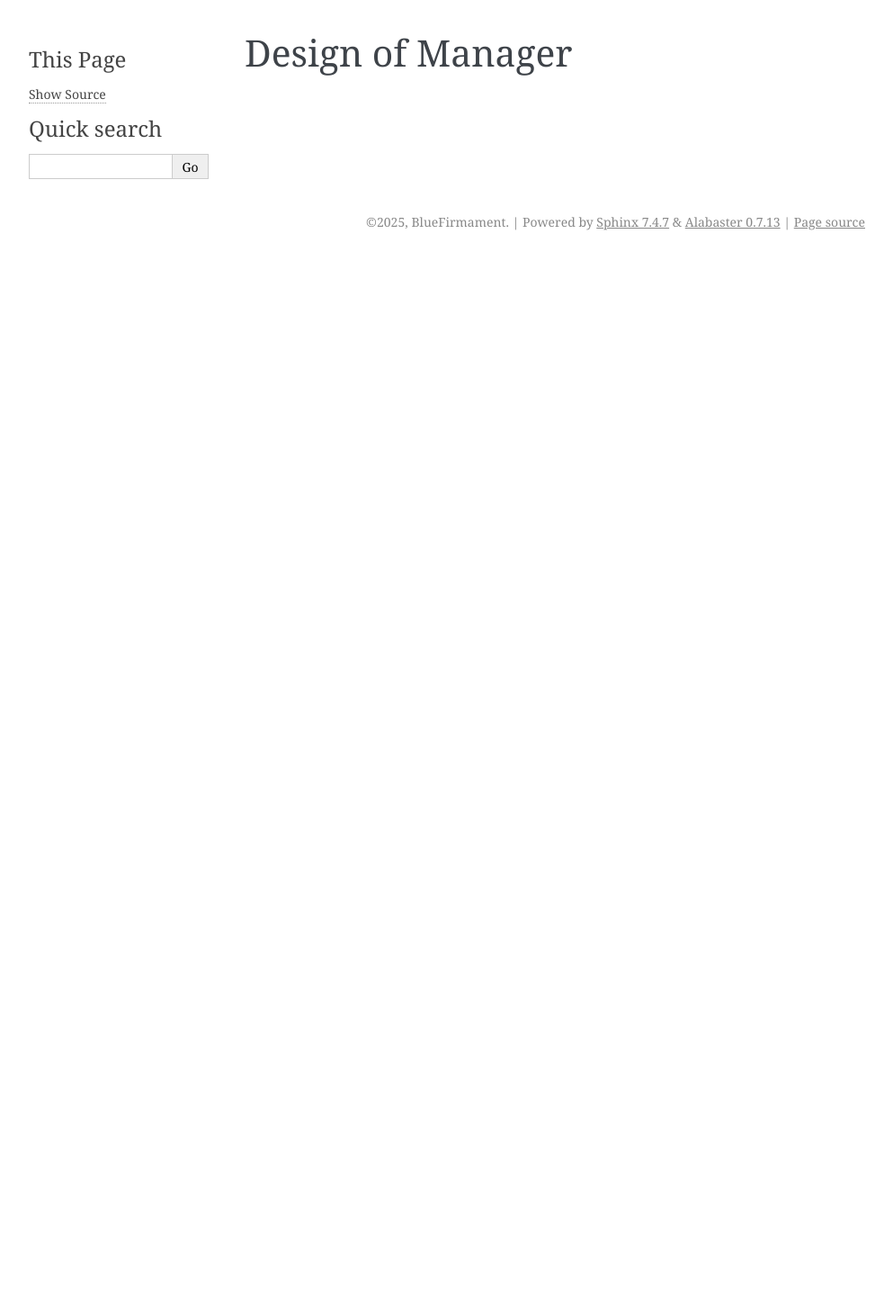
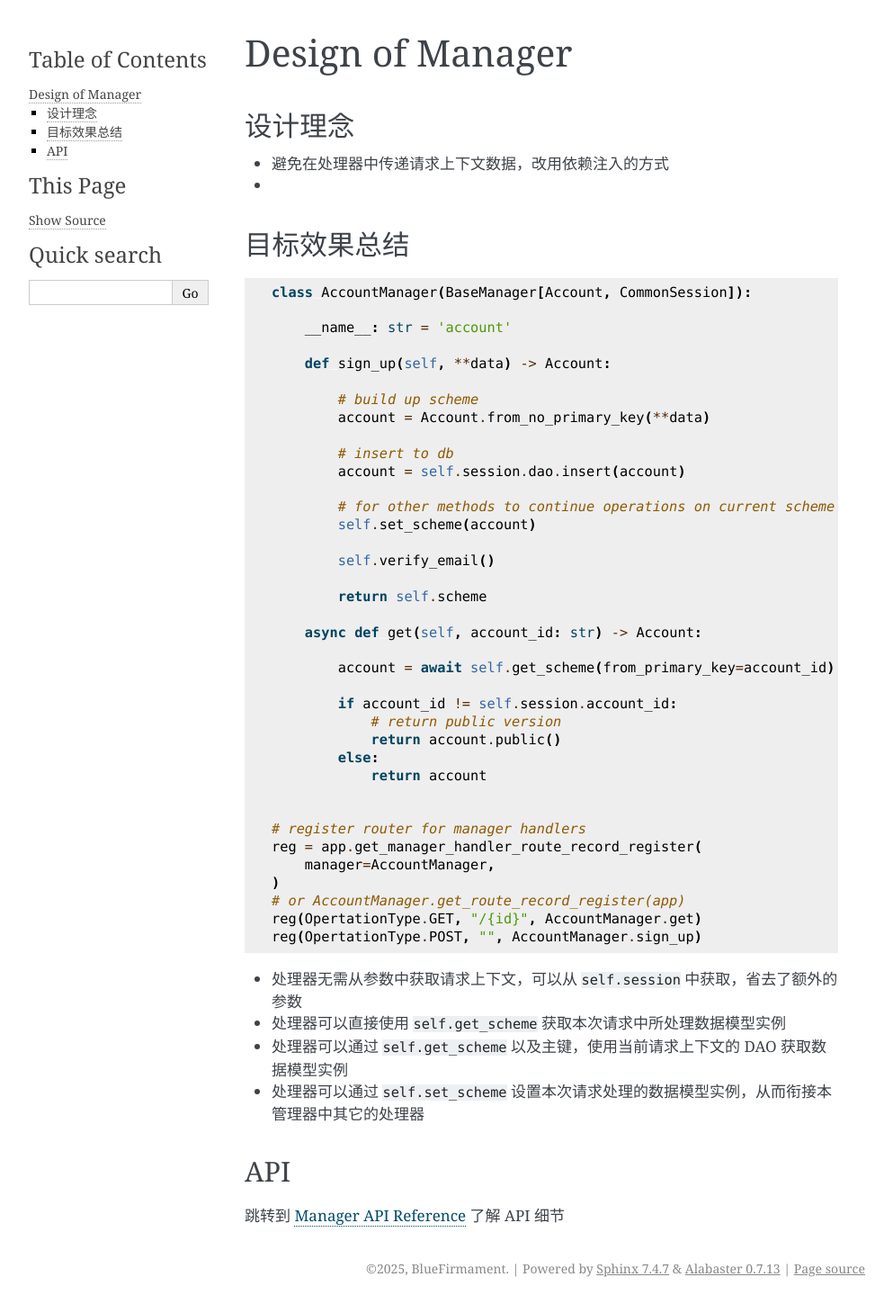
Before and after one commit to xiaoland/BlueFirmament, a Sphinx documentation site: the page built from docs/design/manager.rst, in a window 1280 px wide. Shown: the whole page at 90% size, without its empty margins (148-1141 px from the left). Built offline with Sphinx 7.4.7, drawn with Linux system fonts in a browser that asks for light colours; before the commit the page ends 900 px from its top, so only the background shows below that.

Commit message:
TRIVIA docs, test_manager

```diff
--- a/docs/api/index.rst
+++ b/docs/api/index.rst
@@ -6,6 +6,7 @@ API Reference
    :caption: Contents:
 
    scheme/index
+   manager
 
 .. automodule:: blue_firmament
    :members:
--- a/docs/design/manager.rst
+++ b/docs/design/manager.rst
@@ -1,2 +1,60 @@
 Design of Manager
 =================
+
+设计理念
+--------
+- 避免在处理器中传递请求上下文数据，改用依赖注入的方式
+-
+
+目标效果总结
+------------
+
+.. code-block:: python
+
+    class AccountManager(BaseManager[Account, CommonSession]):
+
+        __name__: str = 'account'
+
+        def sign_up(self, **data) -> Account:
+
+            # build up scheme
+            account = Account.from_no_primary_key(**data)
+
+            # insert to db
+            account = self.session.dao.insert(account)
+
+            # for other methods to continue operations on current scheme
+            self.set_scheme(account)
+
+            self.verify_email()
+
+            return self.scheme
+
+        async def get(self, account_id: str) -> Account:
+
+            account = await self.get_scheme(from_primary_key=account_id)
+
+            if account_id != self.session.account_id:
+                # return public version
+                return account.public()
+            else:
+                return account
+
+
+    # register router for manager handlers
+    reg = app.get_manager_handler_route_record_register(
+        manager=AccountManager,
+    )
+    # or AccountManager.get_route_record_register(app)
+    reg(OpertationType.GET, "/{id}", AccountManager.get)
+    reg(OpertationType.POST, "", AccountManager.sign_up)
+
+
+- 处理器无需从参数中获取请求上下文，可以从 ``self.session`` 中获取，省去了额外的参数
+- 处理器可以直接使用 ``self.get_scheme`` 获取本次请求中所处理数据模型实例
+- 处理器可以通过 ``self.get_scheme`` 以及主键，使用当前请求上下文的 DAO 获取数据模型实例
+- 处理器可以通过 ``self.set_scheme`` 设置本次请求处理的数据模型实例，从而衔接本管理器中其它的处理器
+
+API
+---
+跳转到 `Manager API Reference </api/manager>`_ 了解 API 细节
```
Also changed, not shown: docs/api/manager.rst (added, +11 -0 lines), docs/design/index.rst (+10 -0 lines), 2 other files.
